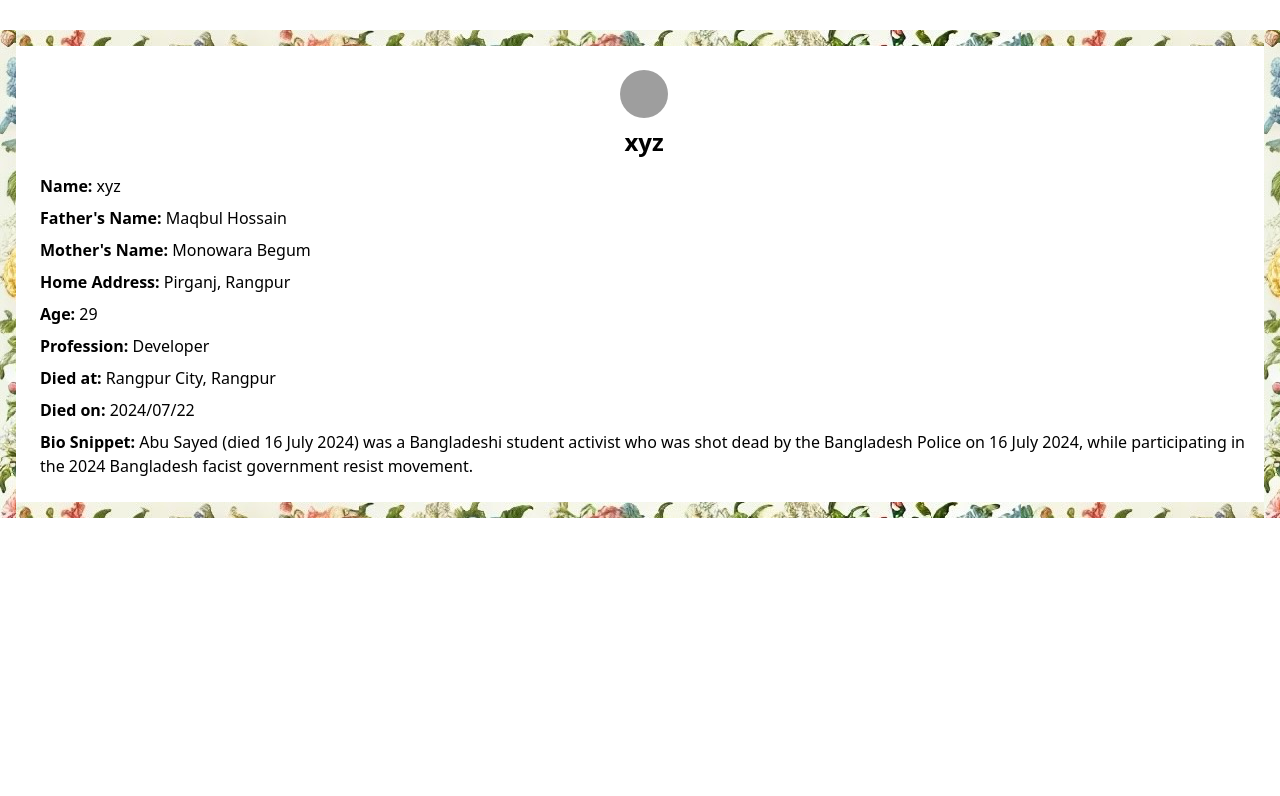
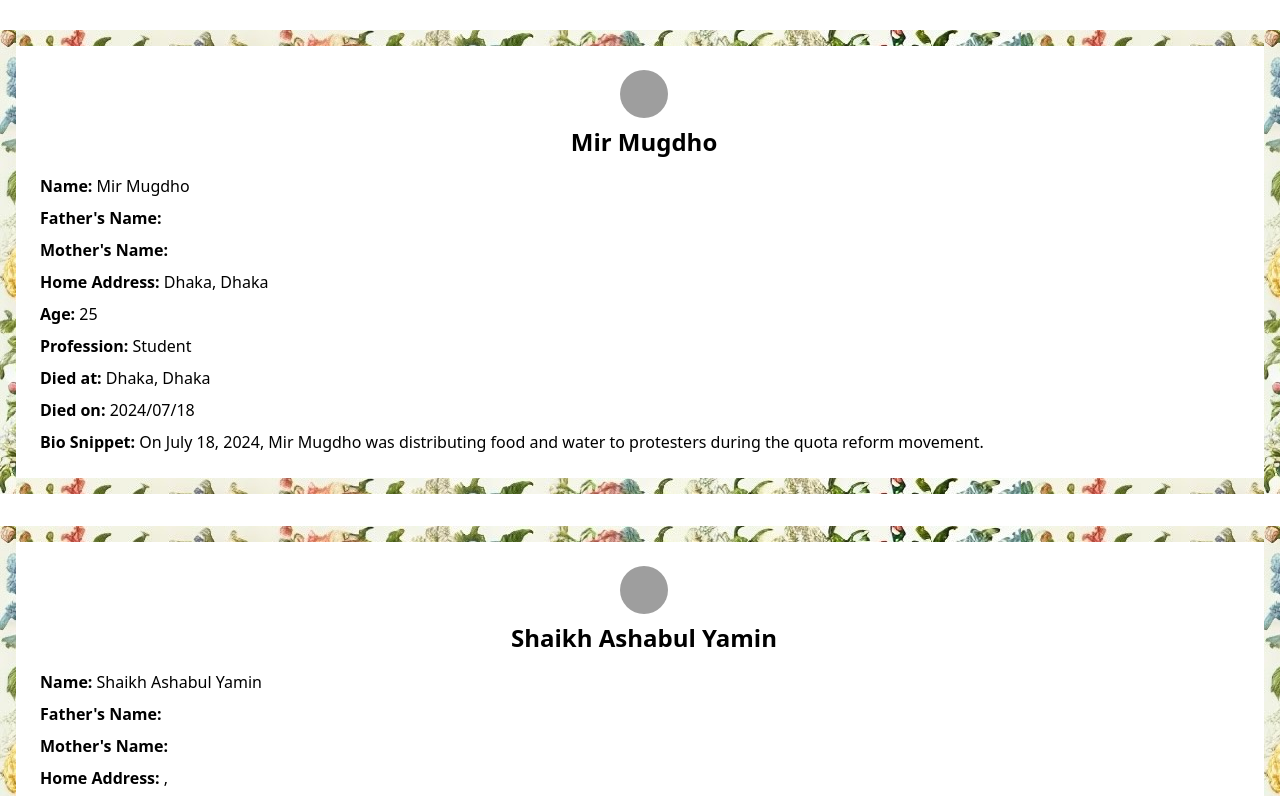
Before and after one commit to mustofa-kamal/bir-joddah, a Next.js app: page / in a window 1280 px wide. Shown: the part 590-1386 px from the top of the page. Before the commit the page ends 1108 px from the top, so only its background shows below. Built offline with nearby package versions, Linux system fonts and the light colour scheme; grey boxes are pictures that could not be loaded.

Commit message:
clearing filter input box - rerender with default value

```diff
--- a/data/people.json
+++ b/data/people.json
@@ -17,18 +17,52 @@
       ]
     },
     {
-      "name": "xyz",
-      "father_name": "Maqbul Hossain",
-      "mother_name": "Monowara Begum",
-      "home_city": "Pirganj",
-      "home_district": "Rangpur",
-      "age": "29",
-      "profession": "Developer",
-      "incident_city": "Rangpur City",
-      "incident_district": "Rangpur",
-      "incident_on": "2024/07/22",
-      "bio_snippet": "Abu Sayed (died 16 July 2024) was a Bangladeshi student activist who was shot dead by the Bangladesh Police on 16 July 2024, while participating in the 2024 Bangladesh facist government resist movement.",
-      "biography": "Abu Sayed was a Bangladeshi student activist who was shot dead by the Bangladesh Police on 16 July 2024, while participating in the 2024 Bangladesh quota reform movement. Sayed was a student of Begum Rokeya University and was involved in the protest in front of the university when the police engaged in lathi charges and opened fire on the students. Abu Sayed grew up in Babanpur village of Pirganj Upazila of Rangpur (then part of Rajshahi). His father is Maqbul Hossain and his mother is Monowara Begum. He was the youngest of a family of six brothers and three sisters. He won a talent pool scholarship from the local Junuder Para Government Primary School in the fifth grade. Later, he passed SSC with a Golden GPA-5 from Khalashpir Bilateral High School.[citation needed] After completing SSC, he received a scholarship from the Babylon Group, called the Babylon Scholarship Program, to complete his college education. Then he passed HSC from Rangpur Government College with a GPA-5. Later, he was admitted to the English department at Begum Rokeya University. He was a 12th batch student in English Department of Begum Rokeya University.",
+      "name": "Mir Mugdho",
+      "father_name": "",
+      "mother_name": "",
+      "home_city": "Dhaka",
+      "home_district": "Dhaka",
+      "age": "25",
+      "profession": "Student",
+      "incident_city": "Dhaka",
+      "incident_district": "Dhaka",
+      "incident_on": "2024/07/18",
+      "bio_snippet": "On July 18, 2024, Mir Mugdho was distributing food and water to protesters during the quota reform movement.",
+      "biography": "Mughdo was born one of twins, one minute after his brother Snigdho. He had an elder brother, Dipto. Mughdo's father was a health inspector from Brahmanbaria municipality.[2] As a child, he was a Bangladesh Scout.[2] He played football and was planning a trip around Bangladesh at the time of his death.[2]Mugdho obtained his bachelor's degree in mathematics from Khulna University in 2023.[9] After that he began his MBA at Bangladesh University of Professionals (BUP), in Dhaka city. He was a freelancer, earning about $2,000-3,000 a month.",
+      "image_urls": [
+        "https://i.imgur.com/Jpeajd9t.jpg"
+      ]
+    },
+    {
+      "name": "Shaikh Ashabul Yamin",
+      "father_name": "",
+      "mother_name": "",
+      "home_city": "",
+      "home_district": "",
+      "age": "18",
+      "profession": "Student",
+      "incident_city": "Savar",
+      "incident_district": "Savar",
+      "incident_on": "2024/07/18",
+      "bio_snippet": "On July 18, 2024, Shaikh Ashabul Yamin, 18-year-old student, was shot dead during clashes between the quota reform protesters.",
+      "biography": "Shaikh Ashabul Yamin, 18-year-old student, was shot dead during clashes between the quota reform protesters, police, and the activists of Bangladesh Chhatra League.He was a student of the Military Institute of Science and Technology (MIST) in Mirpur.Yusuf Ali, duty manager of Enam Medical College Hospital in Savar confirmed his death at around 3:40 pm on Thursday.",
+      "image_urls": [
+        "https://i.imgur.com/Jpeajd9t.jpg"
+      ]
+    },
+    {
+      "name": "Riya Gope",
+      "father_name": "",
+      "mother_name": "",
+      "home_city": "",
+      "home_district": "",
+      "age": "7",
+      "profession": "Student",
+      "incident_city": "Narayanganj",
+      "incident_district": "Narayanganj",
+      "incident_on": "2024/07/19",
+      "bio_snippet": "On July 19, 2024, Riya Gope, a six-year-old girl from the Noyamati area in Narayanganj was struck by a stray bullet while playing on the roof of her family's home during clashes related to the quota reform protests.",
+      "biography": "On July 19, 2024, Riya Gope, a six-year-old girl from the Noyamati area in Narayanganj was struck by a stray bullet while playing on the roof of her family's home during clashes related to the quota reform protests. The bullet hit her in the back of the head as her father attempted to bring her inside.[85] She was taken to a local hospital and later transferred to Dhaka Medical College Hospital, where she underwent surgery.  After five days of treatment, Riya succumbed to her injuries.Riya was among the youngest and one of four individuals injured in the clashes in Narayanganj who later died.",
       "image_urls": [
         "https://i.imgur.com/Jpeajd9t.jpg"
       ]
--- a/src/app/components/MainPage.tsx
+++ b/src/app/components/MainPage.tsx
@@ -91,6 +91,15 @@ export default function MainPage({ people }: MainPageProps) {
     const value = e.target.value;
     setSelectedSortProperty(value);
   };
+
+  // Effect to auto-reset filter when filterInput is cleared
+  useEffect(() => {
+  if (filterInput.trim() === '') {
+    setAppliedFilterProperty('select_one');
+    setAppliedFilterValue('');
+  }
+  }, [filterInput]);
+
 
   // Effect to handle filtering based on appliedFilterProperty and appliedFilterValue
   useEffect(() => {
```
